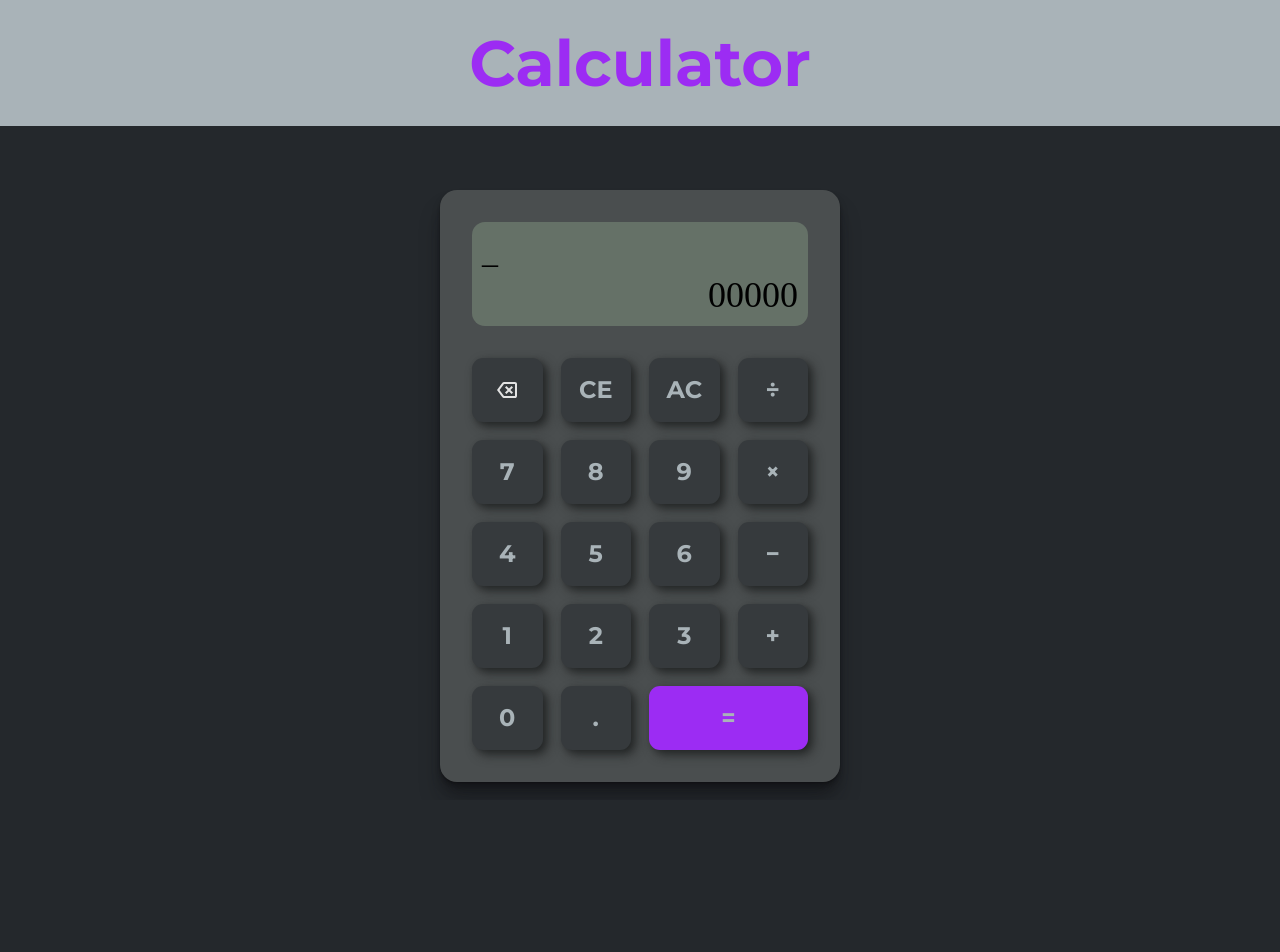
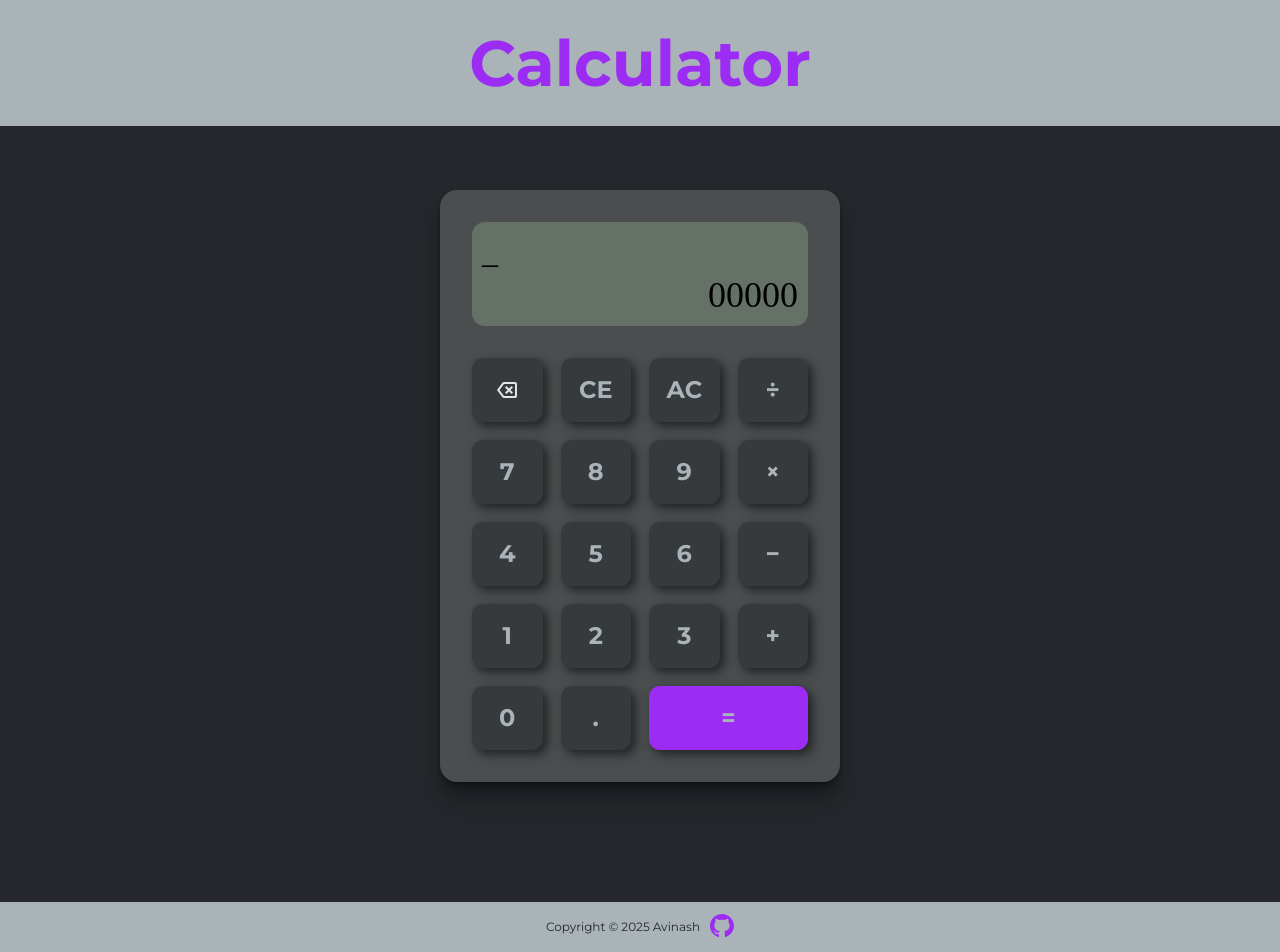
Before and after one commit to avinash4364/Calculator, a plain HTML site: page index.html in a window 1280 px wide. Before the commit the page ends 800 px from the top, so only its background shows below. Drawn offline with Linux system fonts and the light colour scheme; a web font is replaced by a local one.

```diff
--- a/index.html
+++ b/index.html
@@ -64,6 +64,17 @@
                 </div>
             </div>
         </main>
-        <footer></footer>
+        <footer class="footer">
+            <p>
+                Copyright ©
+                <script>
+                    document.write(new Date().getFullYear());
+                </script>
+                Avinash
+            </p>
+            <a href="https://github.com/avinash4364/Calculator" target="_blank">
+                <img class="github-logo" src="images/github.svg" />
+            </a>
+        </footer>
     </body>
 </html>
--- a/script.js
+++ b/script.js
@@ -14,17 +14,14 @@
 }
 
 function subtract(num1, num2) {
-    // round upto 3 places
     return Math.round((num1 - num2) * 1000) / 1000;
 }
 
 function divide(num1, num2) {
-    // round upto 3 places
     return Math.round((num1 / num2) * 1000) / 1000;
 }
 
 function multiply(num1, num2) {
-    // round upto 3 places
     return Math.round(num1 * num2 * 1000) / 1000;
 }
 
@@ -45,7 +42,6 @@
 }
 
 function parseInput(text) {
-    let invalidKeysArray = ["", " ", "  ", "   ", "    "];
     // const regex = /[+-*/]/; there is no valid character range from + to * unlike [a-z]
     const regex = /([×+÷-])/; // () using capturing parenthesis matched results are included in the array , so +,-,*,/ are included in the array
     return text.trim().split(regex);
@@ -69,7 +65,6 @@
         let firstOperand;
         try {
             if (input[0] === "") input.splice(0, 1, "0"); // array is prepended with 0 when the user enter a number like -2 or +2 at the start (which is a valid syntax)
-            // console.log(input);
 
             while (j < input.length) {
                 firstOperand = result === undefined ? input[i] : result;
@@ -155,7 +150,6 @@
 
 // keyboard support
 document.addEventListener("keydown", (e) => {
-    // console.log(e);
     if (
         !isNaN(parseInt(e.key)) ||
         e.key === "+" ||
--- a/style.css
+++ b/style.css
@@ -22,6 +22,9 @@
     font-family: "Montserrat", sans-serif;
     font-optical-sizing: auto;
     font-style: normal;
+    display: flex;
+    flex-direction: column;
+    justify-content: space-between;
 }
 
 .btn {
@@ -55,6 +58,10 @@
     color: #9c2cf3;
 }
 
+.calculator {
+    margin-bottom: 12rem;
+}
+
 .cal-container {
     margin: 0 auto;
     width: 40rem;
@@ -73,7 +80,6 @@
 }
 
 .cal-display {
-    /* min-height: 10rem; */
     background-color: #657167;
     display: flex;
     flex-direction: column;
@@ -124,7 +130,27 @@
     background: #9c2cf3;
 }
 
-/* style for backspace icon */
 .material-symbols-outlined {
     font-variation-settings: "FILL" 0, "wght" 400, "GRAD" 0, "opsz" 24;
 }
+
+.footer {
+    text-align: center;
+    background-color: #a9b3b8;
+    color: #24282c;
+    padding: 1.2rem;
+    display: flex;
+    justify-content: center;
+    align-items: center;
+    gap: 1rem;
+    flex-grow: 1;
+}
+
+.footer p {
+    font-size: 1.2rem;
+    font-weight: 400;
+}
+
+.footer img {
+    width: 2.4rem;
+}
```
Also changed, not shown: README.md (added), images/github.svg (added).
